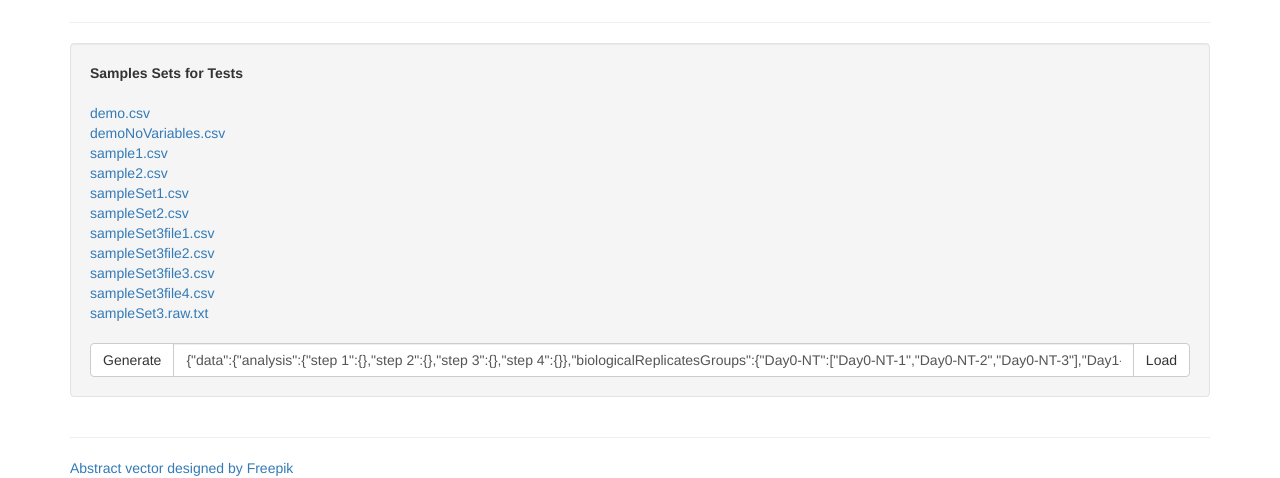
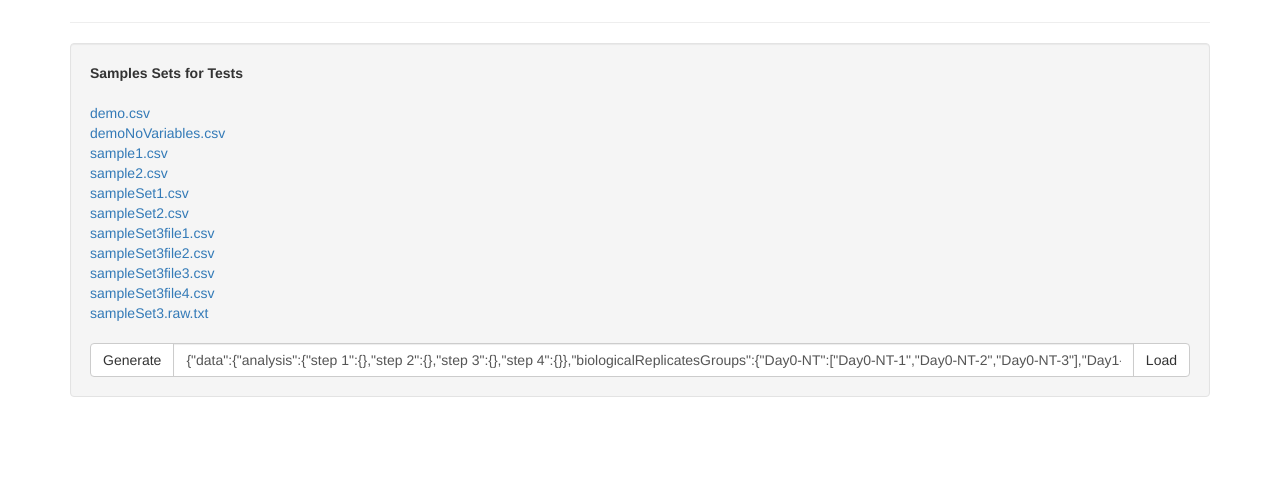
Before and after one commit to ismailoglu/RT-analyzer, a website: page public/index.html in a window 1280 px wide. Shown: the part 1348-1826 px from the top of the page. After the commit the page ends 1765 px from the top, so only its background shows below. Drawn offline with Linux system fonts and the light colour scheme.

Commit message:
No more background image attribution, for now...
Should have been in the penultimate commit. My bad. =P

```diff
--- a/public/index.html
+++ b/public/index.html
@@ -48,12 +48,12 @@
                 data-ng-include="main.currentView"
                 >
             </div>
-            <hr>
+            <!-- <hr>
             <a
                 href="http://www.freepik.com/free-photos-vectors/abstract"
                 >
                 Abstract vector designed by Freepik
-            </a>
+            </a> -->
         </div>
         <script
             src="3rd-party/assets/Please/js/Please.min.js"
```
